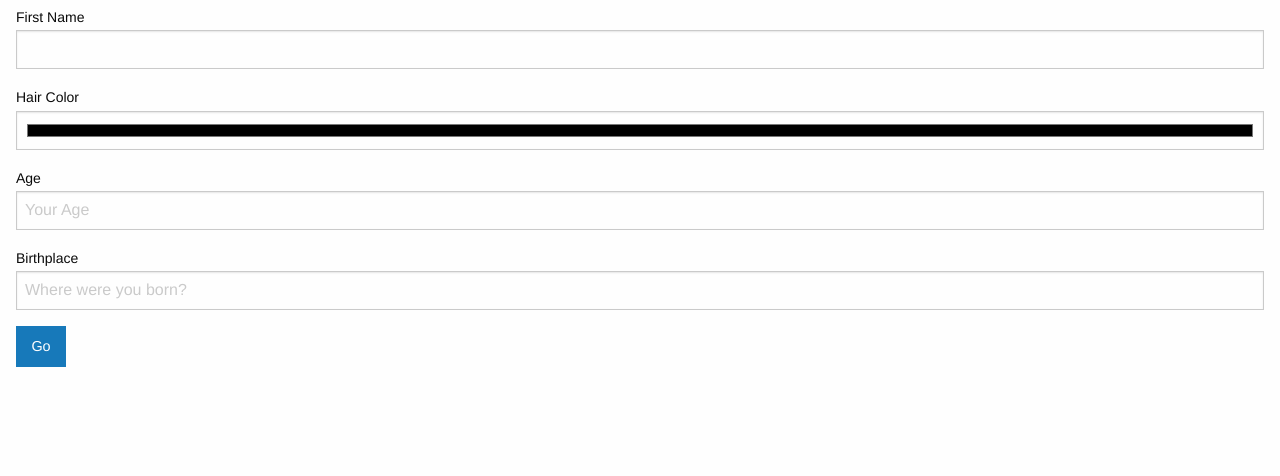
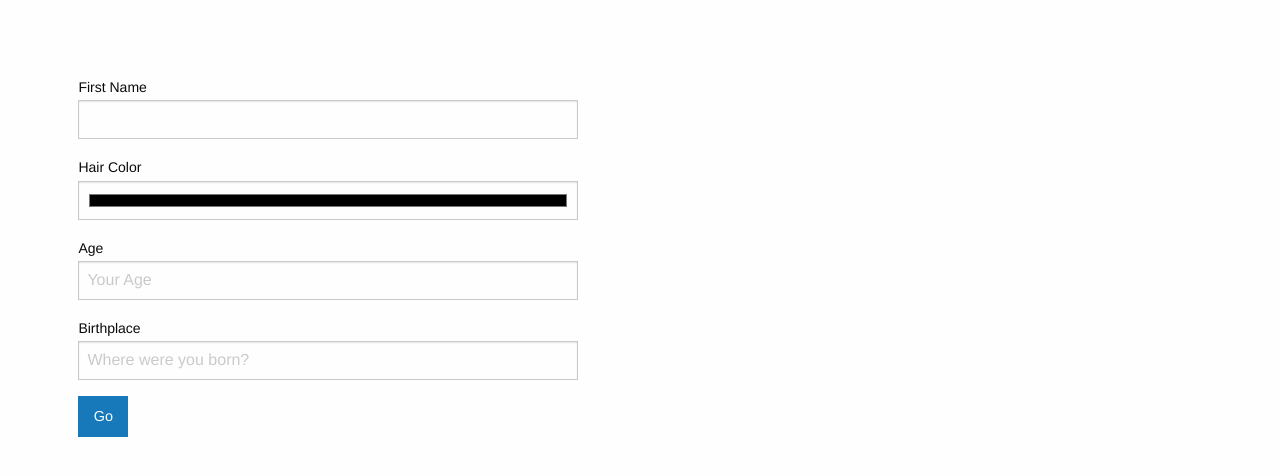
Before and after one commit to dstrus/people-factory, a plain HTML site: page index.html in a window 1280 px wide. Shown: the part 86-562 px from the top of the page. Drawn offline with nearby package versions, Linux system fonts and the light colour scheme.

Commit message:
Update style and markup

```diff
--- a/index.css
+++ b/index.css
@@ -1,3 +1,50 @@
 body {
   padding: 1rem;
 }
+
+section > div {
+  width: 80%;
+  margin: 20px auto;
+}
+
+form {
+  margin-top: 50px;
+}
+
+dl {
+  padding: 15px 10px;
+}
+
+dl > li {
+  list-style: none;
+}
+
+dt, dd {
+  display: inline-block;
+  vertical-align: top;
+  width: 48%;
+}
+
+dl:nth-of-type(even) {
+  background-color: WhiteSmoke;
+}
+
+@media (min-width: 700px) {
+  section > div {
+    width: 60%;
+  }
+}
+
+@media (min-width: 900px) {
+  section > div {
+    float: left;
+    margin: 20px 5%;
+    width: 40%;
+  }
+
+  section::after {
+    clear: both;
+    content: "";
+    display: table;
+  }
+}
--- a/index.html
+++ b/index.html
@@ -11,6 +11,9 @@
   </head>
   <body>
     <h1>People Factory</h1>
+
+    <section>
+      <div>
         <form>
           <p>
             <label for="firstName">First Name</label>
@@ -30,8 +33,10 @@
             <button class="button" type="submit">Go</button>
           </p>
         </form>
+      </div>
 
       <div class="details"></div>
+    </section>
 
     <script src="index.js"></script>
   </body>
```
Lines whose indentation alone changed are shown as unchanged.
